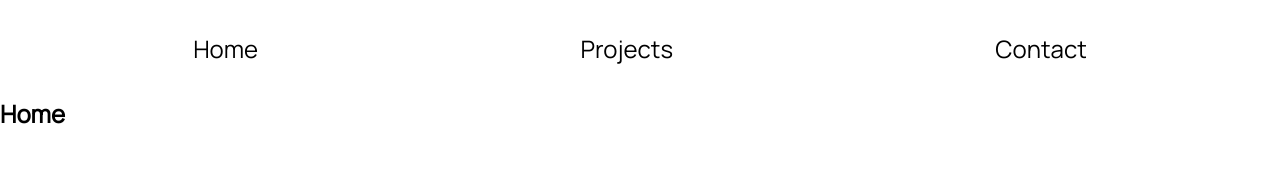
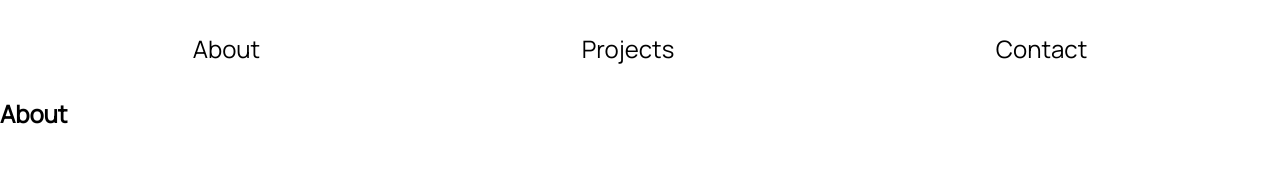
Before and after one commit to cprieststephens/portfolio, a React (Create React App) app: page / in a window 1280 px wide. Shown: the top 180 px of the page. Built offline with nearby package versions, Linux system fonts and the light colour scheme.

Commit message:
Change name of Home component to About

```diff
--- /dev/null
+++ b/src/components/About.js
@@ -0,0 +1,7 @@
+import React from "react";
+
+const About = () => {
+  return <h2>About</h2>;
+};
+
+export default About;
--- a/src/components/App.js
+++ b/src/components/App.js
@@ -1,7 +1,7 @@
 import React from "react";
 import { Routes, Route } from "react-router-dom";
 import Navbar from "./Navbar";
-import Home from "./Home";
+import About from "./About";
 import Projects from "./Projects";
 import Contact from "./Contact";
 import "../styles/app.css";
@@ -11,7 +11,7 @@ const App = () => {
     <div className="app">
       <Navbar />
       <Routes>
-        <Route path="/" element={<Home />} />
+        <Route path="/" element={<About />} />
         <Route path="projects" element={<Projects />} />
         <Route path="contact" element={<Contact />} />
       </Routes>
--- a/src/components/Home.js
+++ /dev/null
@@ -1,7 +0,0 @@
-import React from "react";
-
-const Home = () => {
-  return <h2>Home</h2>;
-};
-
-export default Home;
--- a/src/components/Navbar.js
+++ b/src/components/Navbar.js
@@ -8,7 +8,7 @@ const Navbar = () => {
       <ul className="navbar-links">
         <li>
           <Link className="navbar-links__item" to="/">
-            Home
+            About
           </Link>
         </li>
         <li>
```
